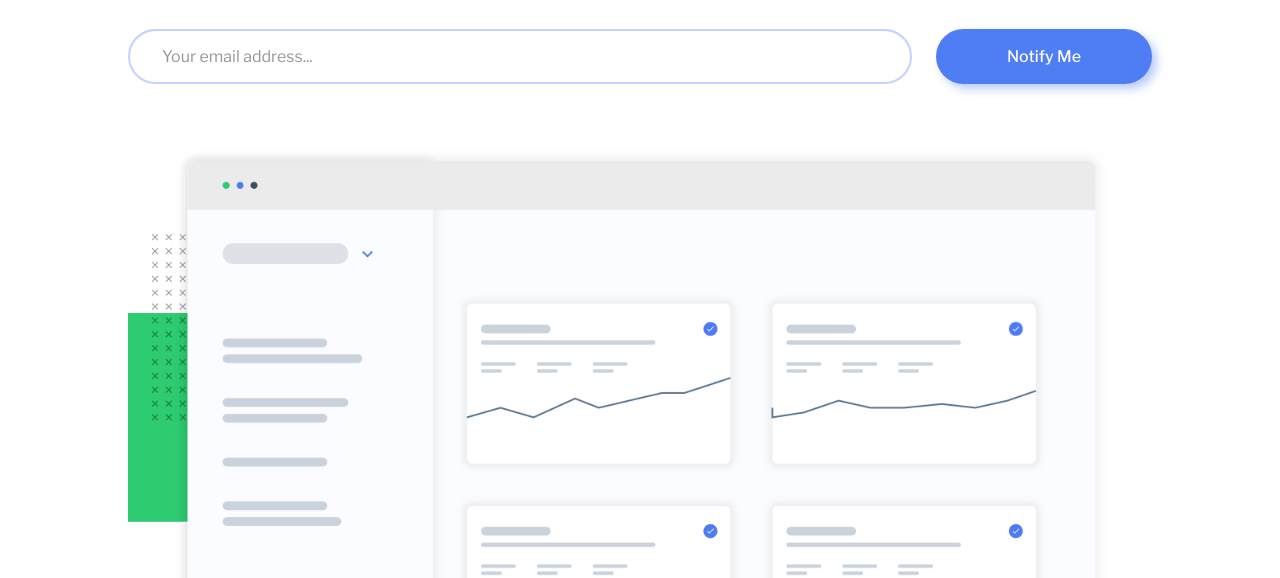
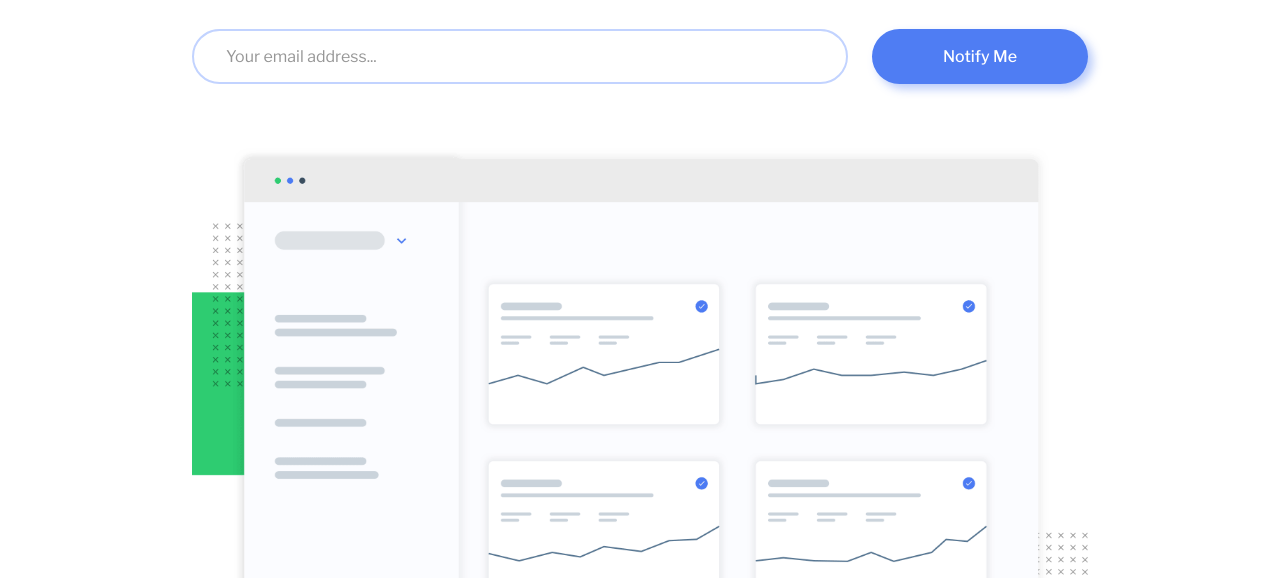
Before and after one commit to wonderlust101/ping-coming-soon-page-master, a plain HTML site: page index.html in a window 1280 px wide. Shown: the part 222-800 px from the top of the page. Drawn offline with Linux system fonts and the light colour scheme.

Commit message:
Adjusted sizing.

```diff
--- a/assets/scss/layout/_coming-soon-page.scss
+++ b/assets/scss/layout/_coming-soon-page.scss
@@ -3,7 +3,7 @@
 .launch-page-layout {
   display: grid;
   justify-items: center;
-  width: min(80%, 80rem);
+  width: min(70%, 60rem);
   gap: 4rem;
 
 
```
Also changed, not shown: assets/css/main.css.
